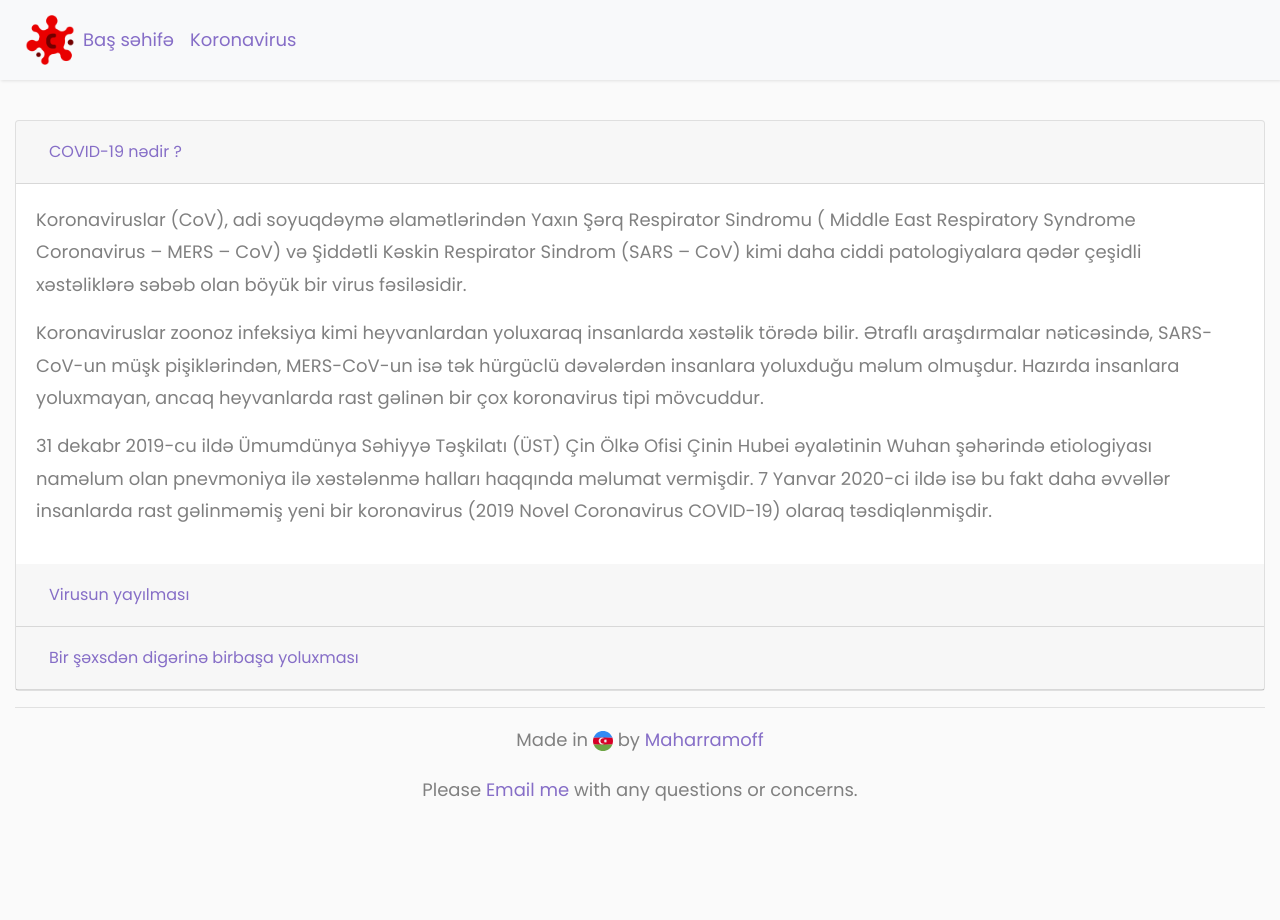
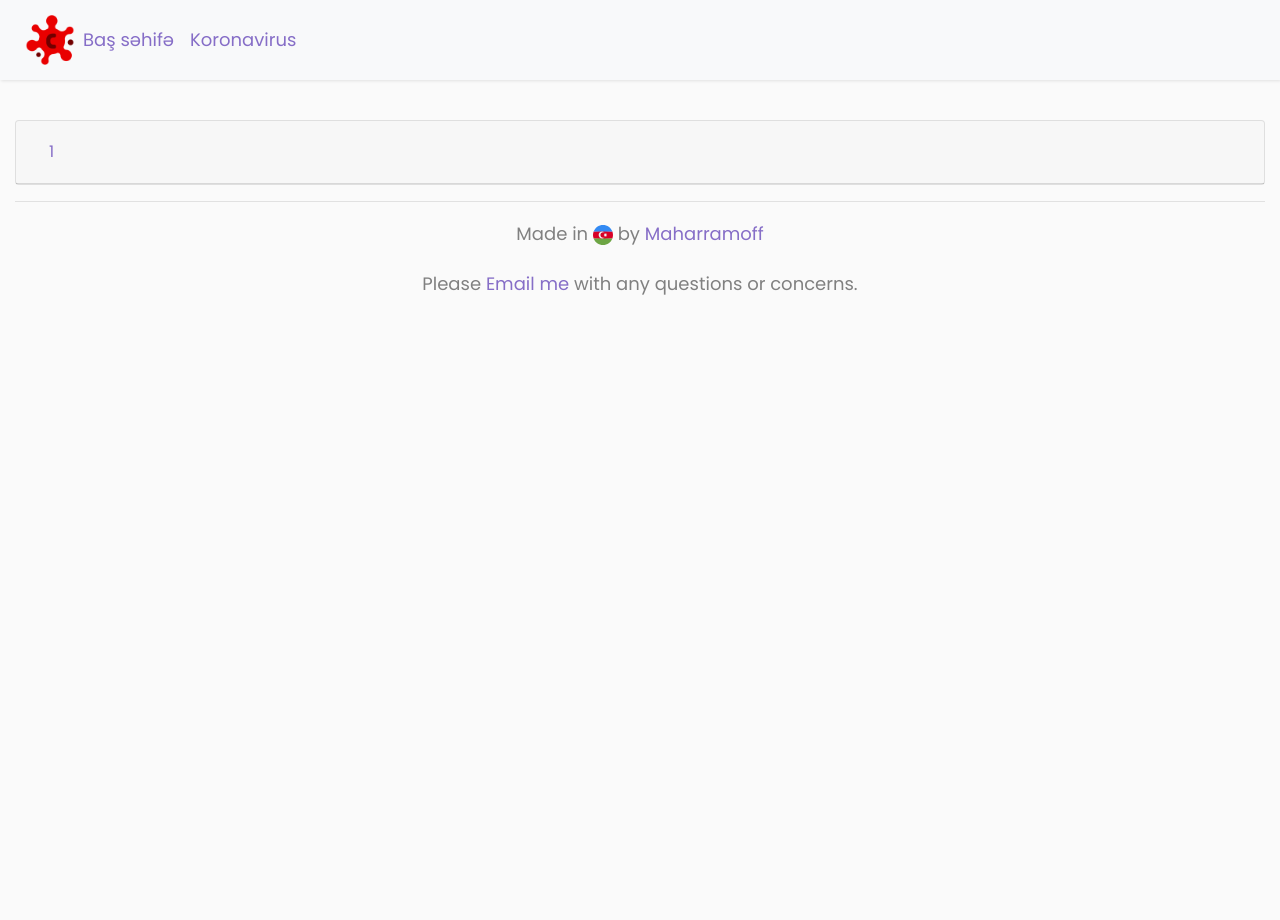
Before and after one commit to Maharramoff/coronavirus-cases-worldwide, a Flask app: template templates/covid/index.html in a window 1280 px wide. Run offline with Flask 2, Linux system fonts and the light colour scheme; the template is opened without the code that fills it: most values are stand-ins (such as "Sample title", 1, 10 or a date in 2020); some libraries are stand-ins or nearby versions.

Commit message:
refactor: read covid information from json

```diff
--- a/scrape.py
+++ b/scrape.py
@@ -1,6 +1,6 @@
 import flask
 
-from classes.coronavirus import Coronavirus
+from classes.coronavirus import Coronavirus, Cache
 
 app = flask.Flask(__name__, static_folder='static')
 
@@ -19,5 +19,5 @@ def home():
 
 @app.route('/covid')
 def covid():
-    data = "Covid haqqında"
-    return flask.render_template('covid/index.html', data=data)
+    data = Cache('cache/covid.json')
+    return flask.render_template('covid/index.html', data=data.get())
--- a/static/css/custom.css
+++ b/static/css/custom.css
@@ -54,7 +54,7 @@ td.bottom_red {
     text-align: center;
 }
 
-.navbar-light .navbar-toggler {
+.navbar-light .navbar-toggler, .navbar-collapse {
     z-index: 1;
 }
 
--- a/templates/covid/index.html
+++ b/templates/covid/index.html
@@ -5,83 +5,21 @@
 <div id="accordion">
     <div class="card">
 
-        <div class="card-header" id="headingOne">
+        {% for row in data %}
+        <div class="card-header" id="heading{{ loop.index }}">
             <h5 class="mb-0">
-                <button class="btn btn-link" data-toggle="collapse" data-target="#collapseOne"
-                        aria-expanded="true" aria-controls="collapseOne">
-                    COVID-19 nədir ?
+                <button class="btn btn-link" data-toggle="collapse" data-target="#collapse{{ loop.index }}"
+                        aria-expanded="true" aria-controls="collapse{{ loop.index }}">
+                    {{ row[0] }}
                 </button>
             </h5>
         </div>
-
-        <div id="collapseOne" class="collapse show" aria-labelledby="headingOne" data-parent="#accordion">
+        <div id="collapse{{ loop.index }}" class="collapse" aria-labelledby="heading{{ loop.index }}" data-parent="#accordion">
             <div class="card-body">
-                <p>
-                    Koronaviruslar (CoV), adi soyuqdəymə əlamətlərindən Yaxın Şərq Respirator Sindromu ( Middle
-                    East
-                    Respiratory Syndrome Coronavirus – MERS – CoV) və Şiddətli Kəskin Respirator Sindrom (SARS –
-                    CoV) kimi daha ciddi patologiyalara qədər çeşidli xəstəliklərə səbəb olan böyük bir virus
-                    fəsiləsidir.
-                </p>
-
-                <p>
-                    Koronaviruslar zoonoz infeksiya kimi heyvanlardan yoluxaraq insanlarda xəstəlik törədə
-                    bilir.
-                    Ətraflı araşdırmalar nəticəsində, SARS-CoV-un müşk pişiklərindən, MERS-CoV-un isə tək
-                    hürgüclü
-                    dəvələrdən insanlara yoluxduğu məlum olmuşdur. Hazırda insanlara yoluxmayan, ancaq
-                    heyvanlarda
-                    rast gəlinən bir çox koronavirus tipi mövcuddur.
-                </p>
-
-                <p>
-                    31 dekabr 2019-cu ildə Ümumdünya Səhiyyə Təşkilatı (ÜST) Çin Ölkə Ofisi Çinin Hubei
-                    əyalətinin
-                    Wuhan şəhərində etiologiyası naməlum olan pnevmoniya ilə xəstələnmə halları haqqında məlumat
-                    vermişdir. 7 Yanvar 2020-ci ildə isə bu fakt daha əvvəllər insanlarda rast gəlinməmiş yeni
-                    bir
-                    koronavirus (2019 Novel Coronavirus COVID-19) olaraq təsdiqlənmişdir.
-                </p>
+                {{ row[1] | safe }}
             </div>
         </div>
-
-        <div class="card-header" id="headingTwo">
-            <h5 class="mb-0">
-                <button class="btn btn-link collapsed" data-toggle="collapse" data-target="#collapseTwo"
-                        aria-expanded="false" aria-controls="collapseTwo">
-                    Virusun yayılması
-                </button>
-            </h5>
-        </div>
-        <div id="collapseTwo" class="collapse" aria-labelledby="headingTwo" data-parent="#accordion">
-            <div class="card-body">
-                2019‑nCoV xəstəliyinə yoluxmuş insan asanlıqla bu xəstəliyi başqasına yoluxdura bilər.
-                COVID‑19 virusuna yoluxmuş şəxsin asqırması və ya öskürməsi zamanı ağız və burun boşluğundan
-                havaya buraxılan kiçik damcılar vasitəsilə virus yayılaraq digər insanlara keçə bilər. Bu
-                damcının başqasının nəfəs yoluna düşməsi nəticəsində baş verir. Eyni zamanda bu damcılar ətrafda
-                yerləşən əşyalara və səthlərə düşür. İnsanlar həmin əşyalara və ya səthlərə toxunduqdan sonra
-                gözə, burun və ya ağıza toxunaraq virusa yoluxa bilərlər. Bu səbəbdən xəstələnmiş şəxslə 1
-                metrdən artıq məsafə saxlamaq və üz nahiyəsinə toxunmazdan əvvəl əlləri yumaq çox vacibdir.
-            </div>
-        </div>
-
-        <div class="card-header" id="headingThree">
-            <h5 class="mb-0">
-                <button class="btn btn-link collapsed" data-toggle="collapse" data-target="#collapseThree"
-                        aria-expanded="false" aria-controls="collapseThree">
-                    Bir şəxsdən digərinə birbaşa yoluxması
-                </button>
-            </h5>
-        </div>
-        <div id="collapseThree" class="collapse" aria-labelledby="headingThree" data-parent="#accordion">
-            <div class="card-body">
-                Virusun əsasən birbaşa olaraq insandan insana yoluxması ehtimal edilir.
-                • Bir-birinə təxminən iki metr yaxınlıqda olan insanlar arasında.
-                • Yoluxmuş şəxsin öskürməsi və asqırması zamanı nəfəs yollarından yayılan damcılar vasitəsilə.
-                Bu damcılar ətrafda olan insanların ağızlarına yaxud burunlarına düşə və buradan da ağciyərlərə
-                düşə bilər.
-            </div>
-        </div>
+        {% endfor %}
 
     </div>
 </div>
```
